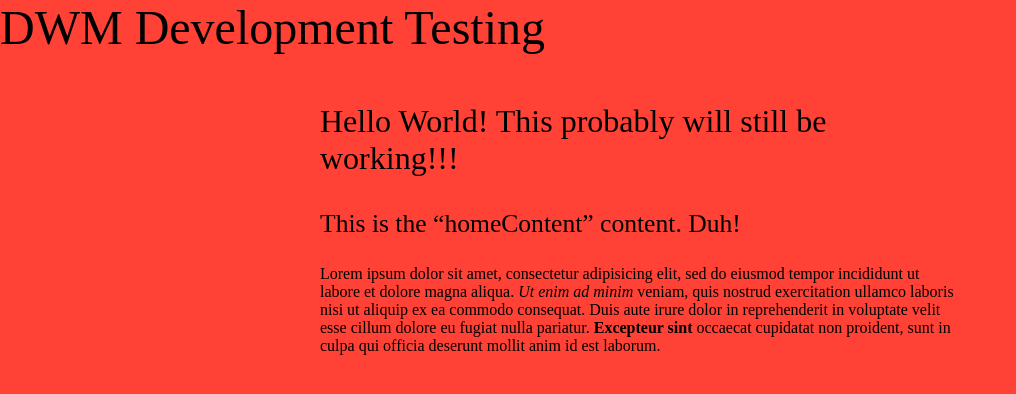
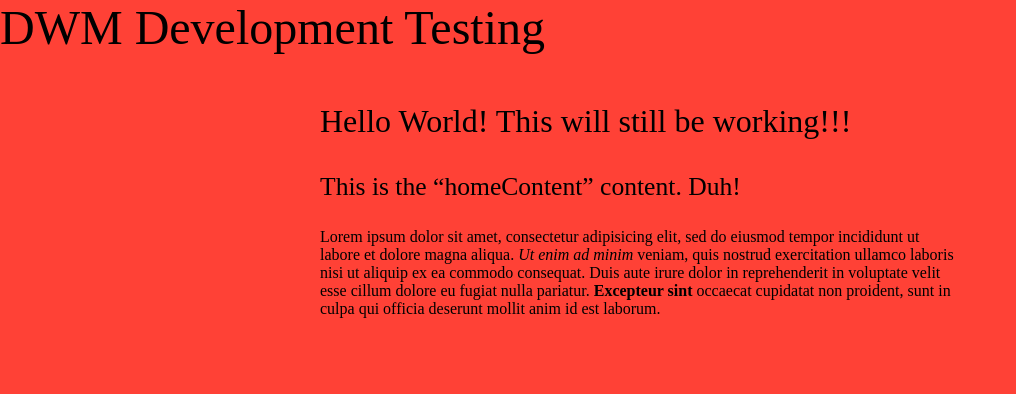
Before and after one commit to tomhazledine/DWM_dev, a Jekyll site: the page built from index.html, in a window 1280 px wide. Shown: the top 394 px of the page, without its empty margins (0-1016 px from the left). Built offline with Jekyll 4.4.1, drawn with Linux system fonts in a browser that asks for light colours.

```diff
--- a/index.html
+++ b/index.html
@@ -4,7 +4,7 @@ layout: default
 
 <div class="contentWrapper">
 
-  <h2>Hello World! This probably will still be working!!!</h2>
+  <h2>Hello World! This will still be working!!!</h2>
   {% capture homeContent %}{% include homeContent.md %}{% endcapture %}
   {{ homeContent | markdownify }}
 
```
